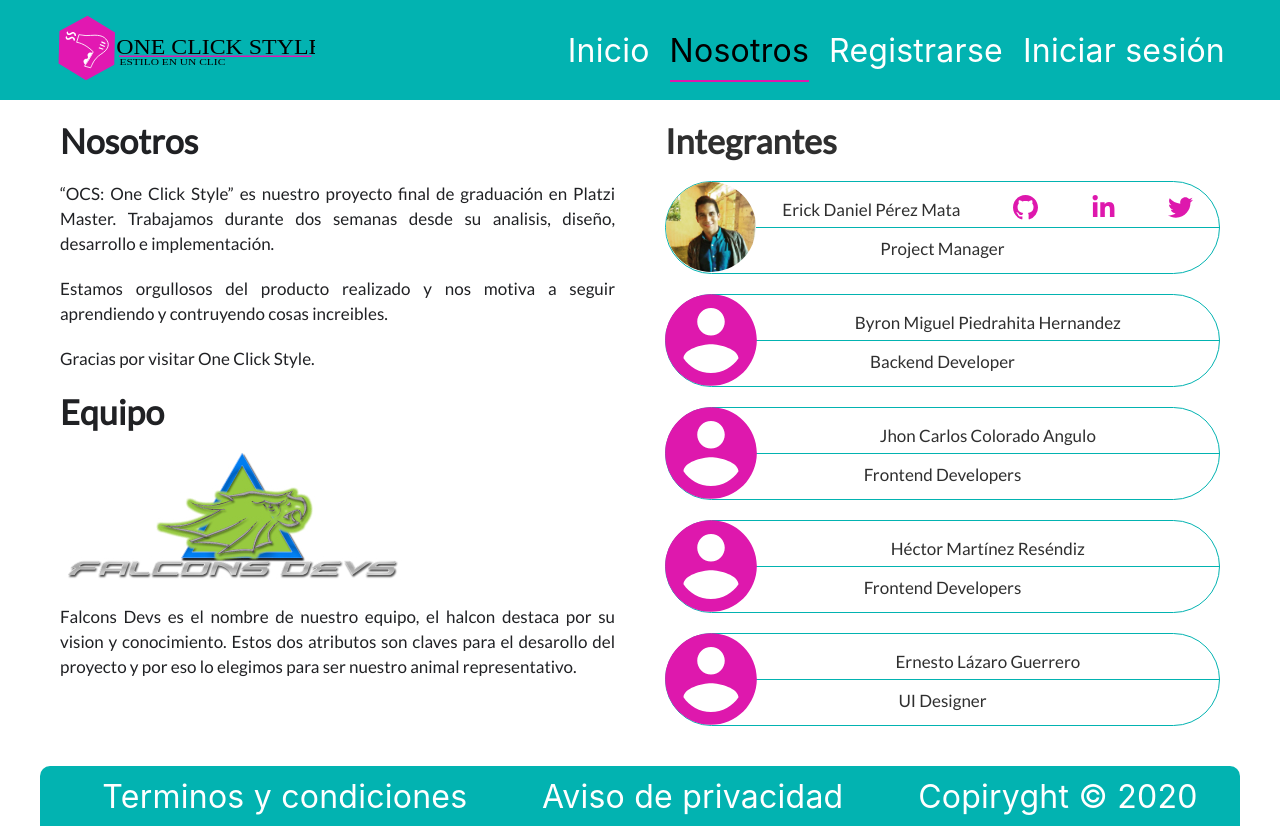
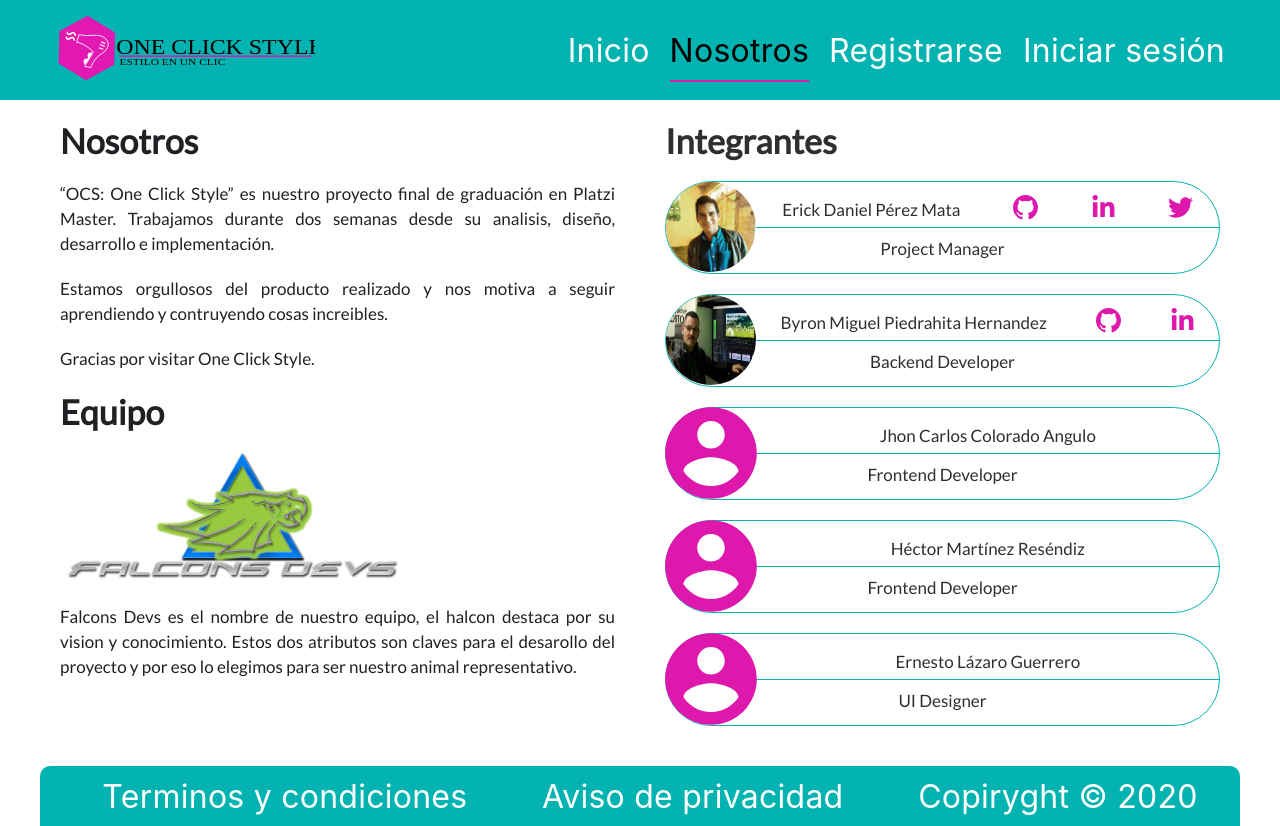
Before and after one commit to Falcons-Devs/frontend, a React app: page /about in a window 1280 px wide. Built offline with nearby package versions, Linux system fonts and the light colour scheme; a web font is replaced by a local one.

Commit message:
<REFACTOR> adding info Byron

```diff
--- a/src/components/Main/Home/About/index.js
+++ b/src/components/Main/Home/About/index.js
@@ -5,6 +5,7 @@ import { Wrap, SectionAbout, SectionMembers } from "./styles";
 import { CardMembers } from "../../../CardMembers";
 
 import ErickMata from "../../../../assets/img/erick-mata.jpg";
+import ByronPiedrahita from "../../../../assets/img/byron-piedrahita.png";
 
 export const About = () => {
   useEffect(() => {
@@ -50,14 +51,17 @@ export const About = () => {
         <CardMembers
           nameMember="Byron Miguel Piedrahita Hernandez"
           position="Backend Developer"
+          img={ByronPiedrahita}
+          github="https://github.com/ByronPiedrahita"
+          linkedin="http://www.linkedin.com/in/byron-miguel-piedrahita-hernandez-2b96b4a2"
         />
         <CardMembers
           nameMember="Jhon Carlos Colorado Angulo"
-          position="Frontend Developers"
+          position="Frontend Developer"
         />
         <CardMembers
           nameMember="Héctor Martínez Reséndiz"
-          position="Frontend Developers"
+          position="Frontend Developer"
         />
         <CardMembers
           nameMember="Ernesto Lázaro Guerrero"
```
Also changed, not shown: src/assets/img/byron-piedrahita.png (added).
